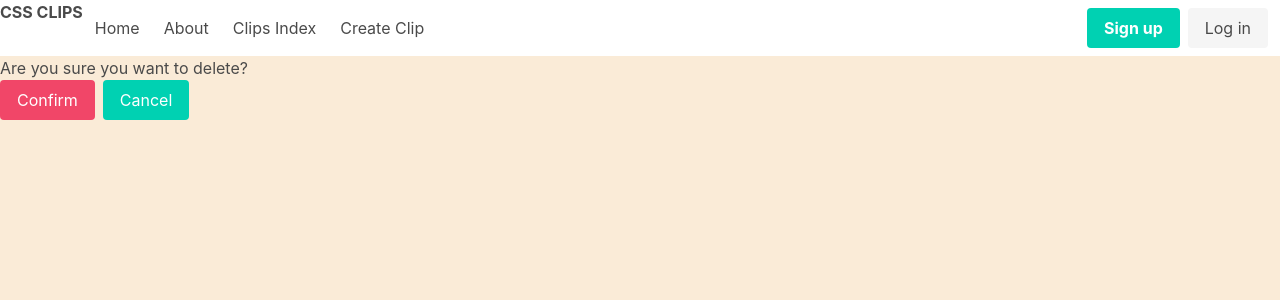
After one commit to coreyloftus/css-clips, a Django app: page /clips/1/delete in a window 1280 px wide. The commit adds this page. Shown: the top 300 px of the page. Run offline with Django 4.2, Linux system fonts and the light colour scheme; tables that the repository leaves empty hold one stand-in row (values such as "Sample post").

Commit message:
Add Delete Route | button to delete in Clip detail page

```diff
--- a/main_app/templates/base.html
+++ b/main_app/templates/base.html
@@ -6,6 +6,7 @@
         <meta http-equiv="X-UA-Compatible" content="IE=edge" />
         <meta name="viewport" content="width=device-width, initial-scale=1.0" />
         <link rel="stylesheet" href="https://cdn.jsdelivr.net/npm/bulma@0.9.2/css/bulma.min.css" />
+        <link rel="stylesheet" href="https://cdnjs.cloudflare.com/ajax/libs/font-awesome/5.15.4/css/all.min.css">
         <link rel="stylesheet" href="{% static 'styles/main.css' %}"/>
         <script src="{%static 'scripts/main.js'%}" defer></script>
         <title>CSS Clips {%block title%}{%endblock%}</title>
--- /dev/null
+++ b/main_app/templates/clip_delete_confirmation.html
@@ -0,0 +1,10 @@
+{% extends 'base.html' %} {%block content%}
+<h1>Are you sure you want to delete?</h1>
+<form method="post">
+    {% csrf_token %}
+    <div class="buttons">
+        <input class="button is-danger" type="submit" value="Confirm" />
+        <a class="button is-primary" href="{% url 'clip_detail' clip.pk %}">Cancel</a>
+    </div>
+</form>
+{% endblock%}
--- a/main_app/urls.py
+++ b/main_app/urls.py
@@ -6,6 +6,8 @@ urlpatterns = [
     path('', views.Home.as_view(), name='home'),
     path('about/', views.About.as_view(), name='about'),
     path('clips/', views.AllClips.as_view(), name="all_clips"),
+    path('clips/new', views.ClipCreate.as_view(), name="clip_create"),
     path('clips/<int:pk>', views.ClipDetail.as_view(), name="clip_detail"),
-    path('clips/new', views.ClipCreate.as_view(), name="clip_create"),
+    path('clips/<int:pk>/delete', views.ClipDelete.as_view(),
+         name="clip_delete"),
 ]
--- a/main_app/views.py
+++ b/main_app/views.py
@@ -4,7 +4,7 @@ from django.http import HttpResponse
 from .models import *
 from django.views import View
 from django.views.generic.base import TemplateView
-from django.views.generic.edit import CreateView
+from django.views.generic.edit import CreateView, DeleteView
 from django.views.generic.detail import DetailView
 # Create your views here.
 
@@ -43,5 +43,11 @@ class ClipCreate(CreateView):
     template_name = 'clip_create.html'
     success_url = '/clips/'
 
+# delete route
+
+
+class ClipDelete(DeleteView):
+    model = Clip
+    template_name = "clip_delete_confirmation.html"
+    success_url = "/clips/"
 # edit route
-# delete route
```
Also changed, not shown: main_app/templates/clip_detail.html (+7 -0 lines).
